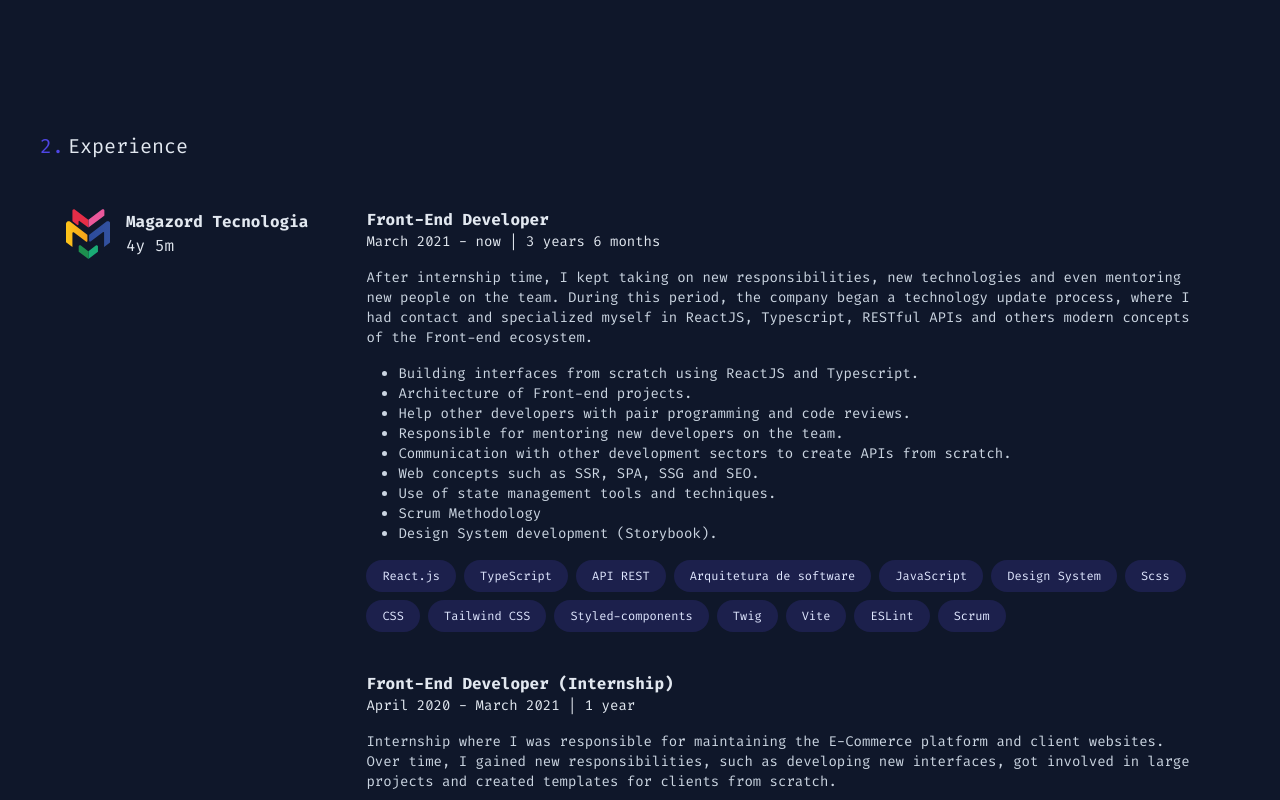
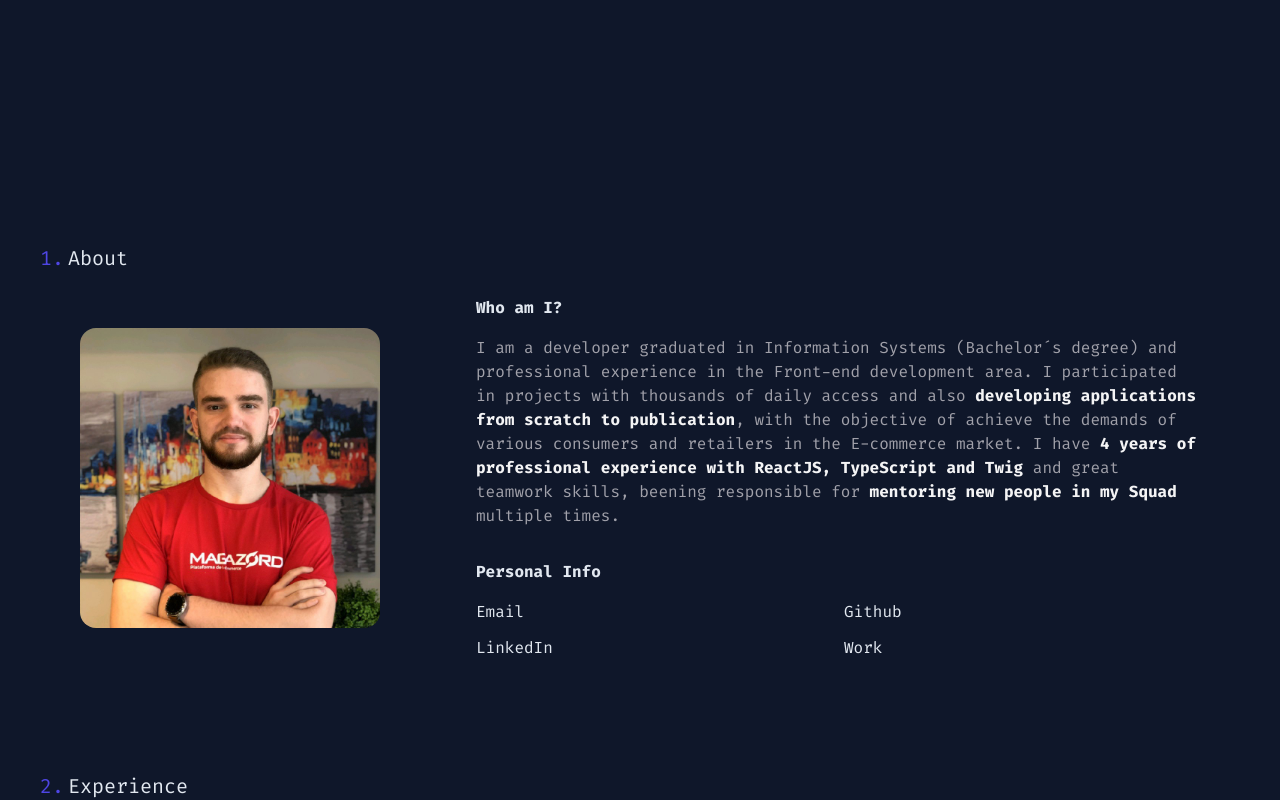
Before and after one commit to lucasdebeterco/lucasdebeterco-dev, a Next.js app: page / in a window 1280 px wide. Shown: the part 620-1420 px from the top of the page. Built offline with nearby package versions, Linux system fonts and the light colour scheme.

Commit message:
about section

```diff
--- a/src/app/components/Experience.tsx
+++ b/src/app/components/Experience.tsx
@@ -20,7 +20,7 @@ export function Experience() {
                     </Link>
                 </div>
 
-                <div className="flex flex-col gap-10">
+                <div className="flex flex-col gap-14">
                     <div className="flex flex-col gap-4 text-sm">
                         <div>
                             <h3 className="text-base font-bold">Front-End Developer</h3>
--- a/src/app/components/header/header.tsx
+++ b/src/app/components/header/header.tsx
@@ -7,7 +7,7 @@ export function Header() {
         <div className="fixed flex w-full items-center justify-between bg-slate-900 px-10 py-6 shadow-overlay">
             <span className="text-3xl">Lucas Debeterco</span>
 
-            <nav className="flex gap-4">
+            <nav className="flex gap-6">
                 <HeaderLink sectionId="about-section">
                     <span className="mr-1 text-indigo-600">1.</span>
                     About
--- a/src/app/page.tsx
+++ b/src/app/page.tsx
@@ -1,3 +1,5 @@
+import Image from 'next/image'
+
 import { Experience } from '@/app/components/Experience'
 import { Header } from '@/app/components/header/header'
 
@@ -6,12 +8,13 @@ export default function Home() {
         <>
             <Header />
 
-            <div className="mx-auto max-w-[1360px] px-10 pt-28">
-                <section id="about-section" className="flex h-[80vh] flex-col justify-center gap-6">
+            <div className="mx-auto flex max-w-[1360px] flex-col gap-28 px-10 pt-28">
+                <section className="flex h-[80vh] flex-col justify-center gap-6">
                     <span className="text-indigo-600">Hi, my name is</span>
                     <div className="flex flex-col gap-2 font-bold">
                         <h1 className="text-6xl text-indigo-600">Lucas Debeterco.</h1>
-                        <h2 className="max-w-[60%] text-3xl">Passionate about creating web solutions for modern challanges.</h2>
+                        <h2 className="max-w-[60%] text-3xl">Passionate about creating web solutions for modern
+                            challanges.</h2>
                     </div>
                     <span className="max-w-[60%] text-zinc-400">
                         I’m a front-end software engineer specialized in building quality digital experiences.
@@ -19,13 +22,62 @@ export default function Home() {
                     </span>
                 </section>
 
-                <Experience />
+                <section id="about-section" className="flex flex-col justify-center gap-6">
+                    <h2 className="text-xl">
+                        <span className="mr-1 text-indigo-600">1.</span>
+                        About
+                    </h2>
 
-                <section id="projects-section" className="h-screen">
+
+                    <div className="flex items-center justify-between gap-24 px-10">
+                        <img src="/about/profile-photo.png" alt="Profile Photo" className="h-[300px] max-w-[300px] rounded-2xl" />
+
+                        <div className="flex flex-col gap-8">
+                            <div className="flex flex-col gap-4">
+                                <h3 className="font-bold">Who am I?</h3>
+                                <p className=" text-zinc-400 [&>b]:text-zinc-100">
+                                    I am a developer graduated in Information Systems (Bachelor´s degree) and
+                                    professional experience
+                                    in the Front-end development area. I participated in projects with thousands of
+                                    daily access and also <b>developing
+                                    applications from scratch to publication</b>, with the objective of achieve the
+                                    demands of
+                                    various consumers and retailers in the E-commerce market. I have <b>4 years of
+                                    professional experience
+                                    with ReactJS, TypeScript and Twig</b> and great teamwork skills, beening responsible
+                                    for <b>mentoring new people
+                                    in my Squad</b> multiple times.
+                                </p>
+                            </div>
+                            <div className="flex flex-col gap-4">
+                                <h3 className="font-bold">Personal Info</h3>
+                                <div className="grid grid-cols-2 gap-3">
+                                    <div>
+                                        Email
+                                    </div>
+                                    <div>
+                                        Github
+                                    </div>
+                                    <div>
+                                        LinkedIn
+                                    </div>
+                                    <div>
+                                        Work
+                                    </div>
+                                </div>
+                            </div>
+                        </div>
+                    </div>
+
+                </section>
+
+                <Experience/>
+
+                <section id="projects-section" className="">
                     <span className="mr-1 text-indigo-600">3.</span>
                     Projects
                 </section>
-                <section id="contact-section" className="h-screen">
+                <section id="contact-section" className="">
                     <span className="mr-1 text-indigo-600">4.</span>
                     Contact
                 </section>
```
Also changed, not shown: public/about/profile-photo.png (added).
